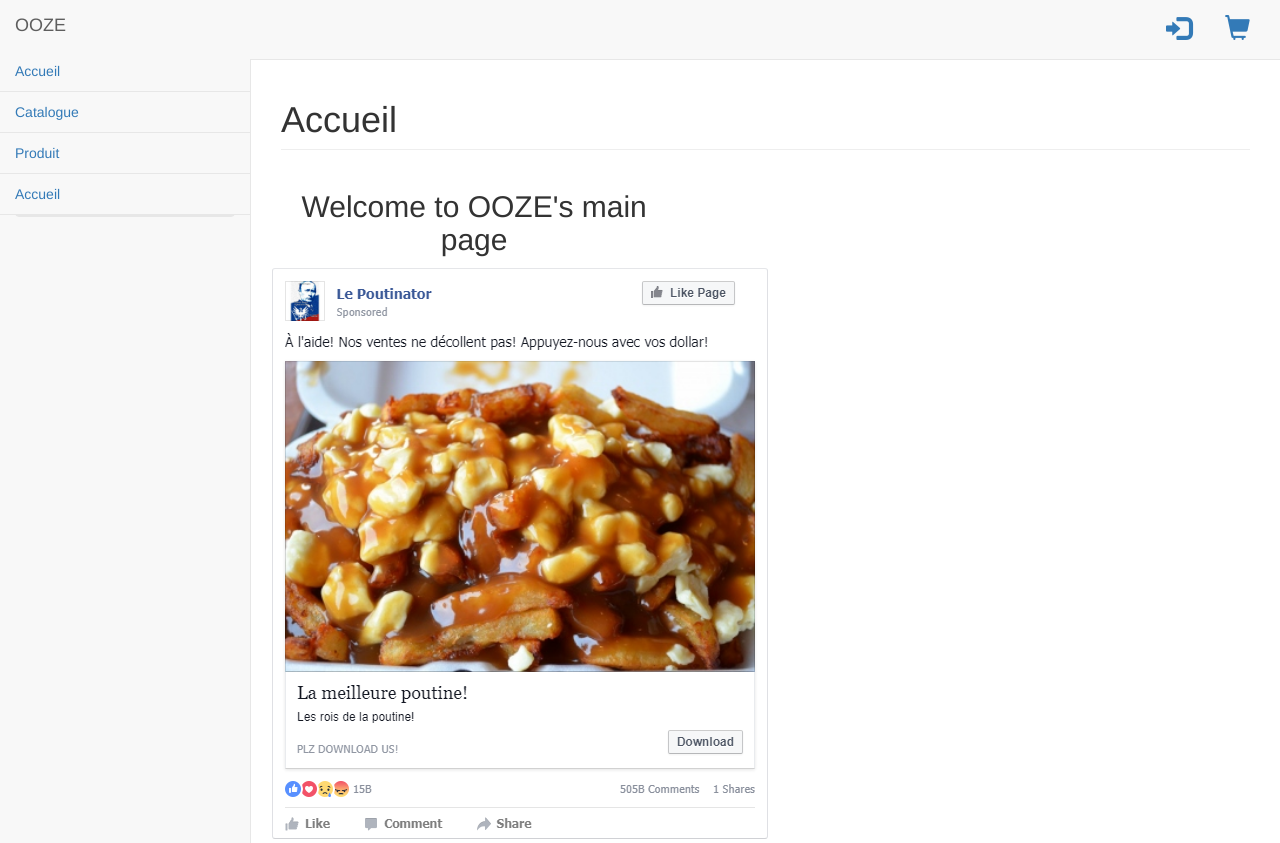
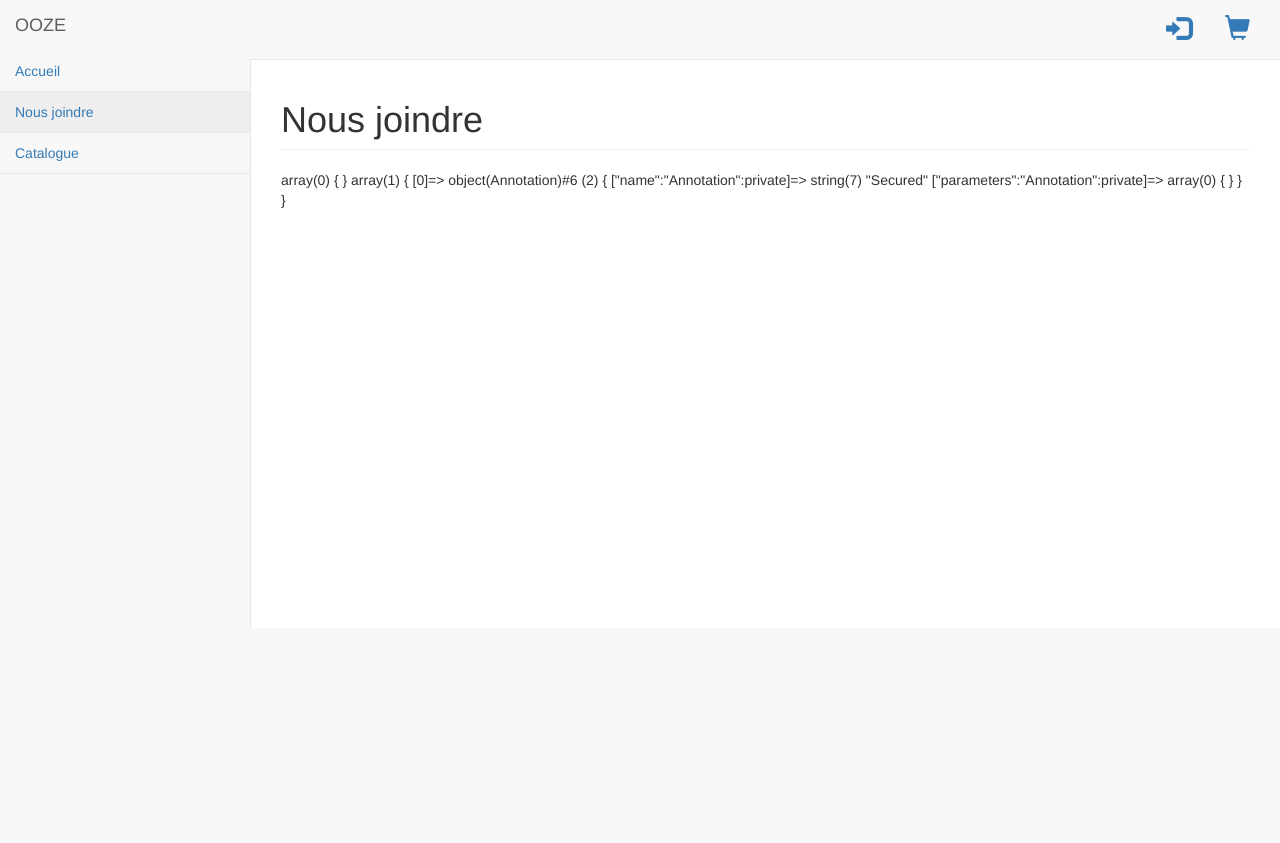
Before and after one commit to Stefmachine/web_project, a PHP site: page /public/home/contact in a window 1280 px wide. After the commit the page ends 628 px from the top, so only its background shows below. Run offline with PHP 8.4, Linux system fonts and the light colour scheme.

Commit message:
Create an annotation reader which can read comments over functions and classes, also create a security system looking if queried function is securized by user connection.

```diff
--- a/mvc/app/configs/PageConfig.php
+++ b/mvc/app/configs/PageConfig.php
@@ -53,11 +53,4 @@
     function getRoute(){
         return "/$this->controllerName/$this->pageName";
     }
-
-    function getGlyphiconClass(){
-        if(!empty($this->glyphicon)){
-            return "glyphicon glyphicon-{$this->glyphicon}";
-        }
-        return "";
-    }
 }
--- a/mvc/app/controllers/HomeController.php
+++ b/mvc/app/controllers/HomeController.php
@@ -17,4 +17,11 @@
             header("location:/public/home/index");
         }
     }
+
+    /**
+     * Contact page view
+     */
+    function contactAction(){
+        $this->view("home/contact");
+    }
 }
--- a/mvc/app/controllers/UserController.php
+++ b/mvc/app/controllers/UserController.php
@@ -2,14 +2,24 @@
 
 class UserController extends Controller
 {
+    /**
+     * Profile form view
+     * @Secured
+     */
     function profileAction(){
         $this->view("user/profile");
     }
 
+    /**
+     * Login form view
+     */
     function loginAction(){
         $this->view("user/login");
     }
 
+    /**
+     * Validate login information before connection
+     */
     function validateLogin(){
         $username = XPost("username");
         $password = XPost("password");
@@ -17,11 +27,36 @@
         die();
     }
 
+    /**
+     * @Secured
+     */
     function logoutAction(){
         die("user logout");
     }
 
+    /**
+     * Cart page view
+     * @Secured
+     */
     function cartAction(){
         $this->view("user/cart");
     }
+
+    /**
+     * Adds product to cart
+     * (Ajax?)
+     * @Secured
+     */
+    function addToCart(){
+
+    }
+
+    /**
+     * Removes product from cart
+     * (Ajax?)
+     * @Secured
+     */
+    function removeFromCart(){
+
+    }
 }
--- /dev/null
+++ b/mvc/app/core/Annotation.php
@@ -0,0 +1,33 @@
+<?php
+
+class Annotation
+{
+    private $name;
+    private $parameters;
+
+    function __construct($_name, $_parameters = array())
+    {
+        $this->name = $_name;
+        $this->parameters = $_parameters;
+    }
+
+    public function isAnnotationType($_type){
+        return strtolower($this->name) == strtolower($_type);
+    }
+
+    /**
+     * @return string
+     */
+    public function getName()
+    {
+        return $this->name;
+    }
+
+    /**
+     * @return array
+     */
+    public function getParameters()
+    {
+        return $this->parameters;
+    }
+}
--- /dev/null
+++ b/mvc/app/core/AnnotationReader.php
@@ -0,0 +1,90 @@
+<?php
+require_once "Annotation.php";
+
+class AnnotationReader
+{
+    /**
+     * @param string $_class
+     * @return Annotation[]
+     */
+    public function getClassAnnotations($_class){
+        $refClass = new ReflectionClass($_class);
+        $classComments = $refClass->getDocComment();
+        $classAnnotations = array();
+        if(!empty($classComments)) {
+            $classAnnotations = $this->findAnnotations($classComments);
+        }
+        return $classAnnotations;
+    }
+
+    /**
+     * @param string $_class
+     * @param string $_method
+     * @return Annotation[]
+     */
+    public function getMethodAnnotations($_class, $_method){
+        $refClass = new ReflectionClass($_class);
+        $methodComments = $refClass->getMethod($_method)->getDocComment();
+        $methodAnnotations = array();
+        if(!empty($methodComments)) {
+            $methodAnnotations = $this->findAnnotations($methodComments);
+        }
+        return $methodAnnotations;
+    }
+
+    /**
+     * @param string $_comments
+     * @return Annotation[]
+     */
+    private function findAnnotations($_comments){
+        $commentsArray = $this->sanitizeComment($_comments);
+        $annotations = array_values(preg_grep("/@/",$commentsArray));
+
+        $parsedAnnotations = array();
+        foreach ($annotations as $annotation) {
+            $length = strpos($annotation,"(");
+            if($length) {
+                $annotationName = substr($annotation, 1, $length - 1);
+            }
+            else{
+                $annotationName = substr($annotation, 1);
+            }
+            $parameters = $this->getAnnotationParameters($annotation);
+            $parsedAnnotations[] = new Annotation($annotationName,$parameters);
+        }
+        return $parsedAnnotations;
+    }
+
+    /**
+     * @param string $_comments
+     * @return array
+     */
+    private function sanitizeComment($_comments){
+        $comments = $_comments;
+        foreach (array("/**","*/"," ","\n","\r") as $string){
+            $comments = str_replace($string,"",$comments);
+        }
+        $comments = array_filter(explode("*",$comments));
+        return $comments;
+    }
+
+    /**
+     * @param string $_annotation
+     * @return array
+     */
+    private function getAnnotationParameters($_annotation){
+        $paramsStart = strpos($_annotation,"(") + 1;
+        $paramsEnd = strpos($_annotation,")");
+        $length = $paramsEnd - $paramsStart;
+        $params = explode(",",substr($_annotation,$paramsStart,$length));
+
+        $parsedParams = array();
+        foreach ($params as $key => $param) {
+            $p = explode("=",$param);
+            if(isset($p[0]) && isset($p[1])) {
+                $parsedParams[$p[0]] = $p[1];
+            }
+        }
+        return $parsedParams;
+    }
+}
--- a/mvc/app/core/App.php
+++ b/mvc/app/core/App.php
@@ -1,5 +1,6 @@
 <?php
 require_once "ConvenientFunctions.php";
+require_once "Secure.php";
 
 class App
 {
@@ -36,6 +37,11 @@
             }
         }
 
+        if(1) { //todo:user is not connected
+            $security = new Secure("/public/user/login");
+            $security->validateSecurity($this->controller, $this->method);
+        }
+
         if($url){
             $this->params = array_values($url);
         }
--- a/mvc/app/core/Controller.php
+++ b/mvc/app/core/Controller.php
@@ -31,13 +31,11 @@
     }
 
     protected function view($_view, $_data = []){
-        $viewConfig = $this->configs["$_view"];
-        $_data["pageConfigs"] = $viewConfig;
+        $_data["pageConfigs"] = $this->configs["$_view"];
         $_data["configs"] = $this->configs;
         $viewPath = __DIR__."/../views/$_view.php";
-        $templatePath = __DIR__."/../views/templates/{$viewConfig->getTemplate()}.php";
+        $templatePath = __DIR__."/../views/templates/{$_data["pageConfigs"]->getTemplate()}.php";
         if(file_exists($viewPath) && file_exists($templatePath)) {
-            $title = $viewConfig->getTitle();
             ob_start();
             require_once $viewPath;
             $content = ob_get_clean();
@@ -67,7 +65,7 @@
             $class = get_class($this);
         }
         else{
-            $class = $this->RouteToClass($_controller);
+            $class = RouteToClass($_controller);
         }
 
         $actions = false;
@@ -83,8 +81,8 @@
 
         $allRoutes = array();
         foreach ($actions as $route) {
-            $parsedAction = $this->MethodToRoute($route->name);
-            $parsedController = $this->ClassToRoute($route->class);
+            $parsedAction = MethodToRoute($route->name);
+            $parsedController = ClassToRoute($route->class);
             $allRoutes[] = "$parsedController/$parsedAction";
         }
 
@@ -105,30 +103,12 @@
 
         $allRoutes = array();
         foreach ($actions as $route) {
-            $parsedAction = $this->MethodToRoute($route->name);
-            $parsedController = $this->ClassToRoute($route->class);
+            $parsedAction = MethodToRoute($route->name);
+            $parsedController = ClassToRoute($route->class);
             $allRoutes[] = "$parsedController/$parsedAction";
         }
 
         return $allRoutes;
-    }
-
-    private function ClassToRoute($_class){
-        $_class = strtolower($_class);
-        return substr($_class,0,strpos($_class,"controller"));
-    }
-
-    private function RouteToClass($_route){
-        $_route = ucwords($_route);
-        return "{$_route}Controller";
-    }
-
-    private function MethodToRoute($_method){
-        return substr($_method,0,strpos($_method,"Action"));
-    }
-
-    private function RouteToMethod($_route){
-        return "{$_route}Action";
     }
 
     /**
--- a/mvc/app/core/ConvenientFunctions.php
+++ b/mvc/app/core/ConvenientFunctions.php
@@ -36,3 +36,21 @@
     $resourcePath = "/public/resources/$_resource";
     return $resourcePath;
 }
+
+function ClassToRoute($_class){
+    $_class = strtolower($_class);
+    return substr($_class,0,strpos($_class,"controller"));
+}
+
+function RouteToClass($_route){
+    $_route = ucwords($_route);
+    return "{$_route}Controller";
+}
+
+function MethodToRoute($_method){
+    return substr($_method,0,strpos($_method,"Action"));
+}
+
+function RouteToMethod($_route){
+    return "{$_route}Action";
+}
--- /dev/null
+++ b/mvc/app/core/Secure.php
@@ -0,0 +1,30 @@
+<?php
+require_once "AnnotationReader.php";
+class Secure extends AnnotationReader
+{
+    private $headerRedirect;
+
+    function __construct($_securityRedirect)
+    {
+        $this->headerRedirect = $_securityRedirect;
+    }
+
+    function validateSecurity($_class,$_method){
+        $isSecured = $this->isSecured($_class,$_method);
+        if($isSecured){
+            header("location:$this->headerRedirect");
+        }
+    }
+
+    function isSecured($_class,$_method){
+        $annotations = $this->getClassAnnotations($_class);
+        $annotations = array_merge($annotations,$this->getMethodAnnotations($_class,$_method));
+        $isSecured = false;
+        foreach ($annotations as $annotation){
+            if($annotation->isAnnotationType("Secured")){
+                $isSecured = true;
+            }
+        }
+        return $isSecured;
+    }
+}
--- /dev/null
+++ b/mvc/app/views/home/contact.php
@@ -0,0 +1,7 @@
+<?php
+require_once __DIR__."/../../core/AnnotationReader.php";
+
+require_once __DIR__."/../../controllers/UserController.php";
+$ar = new AnnotationReader();
+var_dump($ar->GetClassAnnotations("UserController"));
+var_dump($ar->getMethodAnnotations("UserController","profileAction"));
--- a/mvc/app/views/templates/includes/header.php
+++ b/mvc/app/views/templates/includes/header.php
@@ -3,21 +3,6 @@
  * @var PageConfig[] $allConfigs
  */
 $allConfigs = $_data["configs"];
-$actionsExceptions = array();
-if(1){ //TODO:if user is not connected
-    $actionsExceptions = array(
-        "user/logout",
-        "user/profile",
-    );
-}
-else{
-    $actionsExceptions = array(
-        "user/login"
-    );
-}
-
-$allUserActions = $this->getControllerRoutes("user");
-$menuActions = array_diff($allUserActions,$actionsExceptions);
 ?>
 <div class="navbar-header">
     <button type="button" class="navbar-toggle" data-toggle="collapse" data-target=".navbar-collapse">
@@ -31,12 +16,28 @@
 <!-- /.navbar-header -->
 
 <ul class="nav navbar-top-links navbar-right">
-    <?php foreach ($menuActions as $route){ ?>
-        <li>
-            <a title="<?= $allConfigs[$route]->getTitle(); ?>" href="<?= $this->getLink($route); ?>">
-                <i class="<?= $allConfigs[$route]->getGlyphiconClass(); ?>"></i>
-            </a>
-        </li>
+    <?php if(1){ //todo:user is not connected ?>
+    <li>
+        <a title="<?= $allConfigs["user/login"]->getTitle(); ?>" href="<?= $this->getLink("user/login"); ?>">
+            <i class="glyphicon glyphicon-log-in"></i>
+        </a>
+    </li>
+    <?php } else { ?>
+    <li>
+        <a title="<?= $allConfigs["user/logout"]->getTitle(); ?>" href="<?= $this->getLink("user/logout"); ?>">
+            <i class="glyphicon glyphicon-log-out"></i>
+        </a>
+    </li>
+    <li>
+        <a title="<?= $allConfigs["user/profile"]->getTitle(); ?>" href="<?= $this->getLink("user/profile"); ?>">
+            <i class="glyphicon glyphicon-user"></i>
+        </a>
+    </li>
     <?php } ?>
+    <li>
+        <a title="<?= $allConfigs["user/cart"]->getTitle(); ?>" href="<?= $this->getLink("user/cart"); ?>">
+            <i class="glyphicon glyphicon-shopping-cart"></i>
+        </a>
+    </li>
 </ul>
 <!-- /.navbar-top-links -->
--- a/mvc/app/views/templates/includes/sidebar.php
+++ b/mvc/app/views/templates/includes/sidebar.php
@@ -4,36 +4,25 @@
  */
 $allConfigs = $this->configs;
 
-$actionsExceptions = array(
-    "home/error"
-);
-$actionsExceptions = array_merge($actionsExceptions,$this->getControllerRoutes("user"));
-
-$allActions = $this->getAllRoutes();
-$sidebarActions = array_diff($allActions,$actionsExceptions);
 ?>
-
-<div class="sidebar col-sm-2">
-    <nav class="navbar navbar-default">
-        <ul class="nav sidebar-nav">
-            <?php foreach ($sidebarActions as $route){ ?>
-                <li class="col-sm-12">
-                    <a href="<?= $this->getLink($route); ?>" ><?= $allConfigs[$route]->getTitle(); ?></a>
-                </li>
-            <?php } ?>
-        </ul>
-    </nav>
-</div>
-
 <div class="navbar-default sidebar" role="navigation">
     <div class="sidebar-nav navbar-collapse">
         <ul class="nav" id="side-menu">
-            <?php foreach ($sidebarActions as $route){ ?>
-                <li>
-                    <a href="<?= $this->getLink($route); ?>"><i class=""></i><?= $allConfigs[$route]->getTitle(); ?></a>
-                </li>
-            <?php } ?>
-
+            <li>
+                <a href="<?= $this->getLink("home/index"); ?>">
+                    <i class=""></i><?= $allConfigs["home/index"]->getTitle(); ?>
+                </a>
+            </li>
+            <li>
+                <a href="<?= $this->getLink("home/contact"); ?>">
+                    <i class=""></i><?= $allConfigs["home/contact"]->getTitle(); ?>
+                </a>
+            </li>
+            <li>
+                <a href="<?= $this->getLink("shop/index"); ?>">
+                    <i class=""></i><?= $allConfigs["shop/index"]->getTitle(); ?>
+                </a>
+            </li>
         </ul>
     </div>
     <!-- /.sidebar-collapse -->
```
Also changed, not shown: mvc/app/configs/pagesConfigs.json (+8 -10 lines), mvc/app/controllers/ShopController.php (+8 -0 lines), web/views/pages/error.php (deleted, +0 -15 lines).
